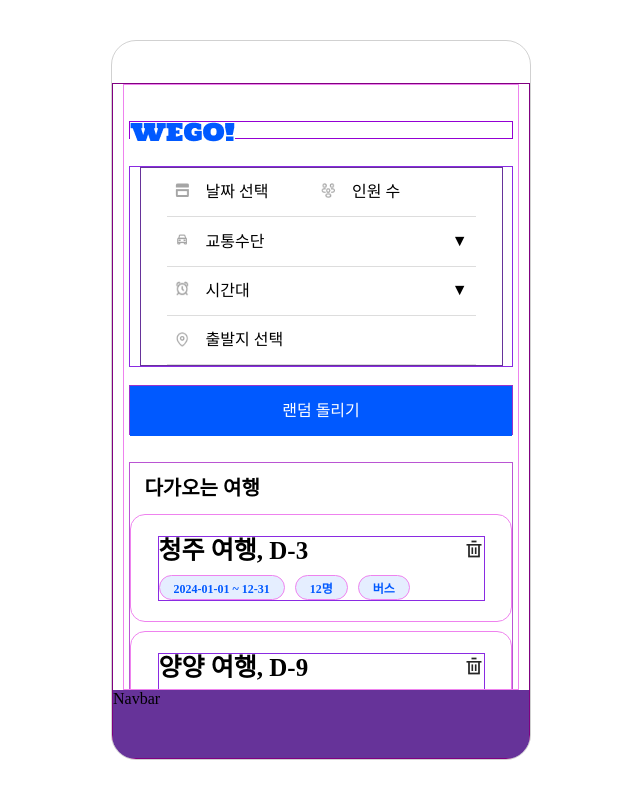
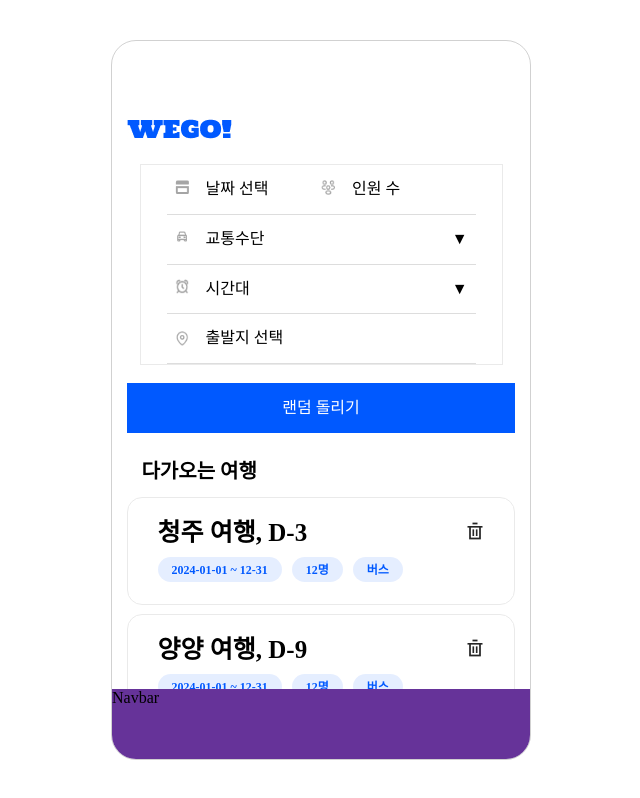
Before and after one commit to UMC-WEGO/WEGO_FE_React, a React (Vite) app in the folder WEGO_FE/: page /home in a window 1280 px wide. Shown: the whole page, without its empty margins (319-959 px from the left). Built offline with nearby package versions, Linux system fonts and the light colour scheme; a web font is replaced by a local one.

Commit message:
design: 가이드라인 제거 (홈화면 및 여행선택화면)

```diff
--- a/WEGO_FE/src/components/feat2/BlueTag.tsx
+++ b/WEGO_FE/src/components/feat2/BlueTag.tsx
@@ -6,7 +6,6 @@ const Item = styled.div`
     padding-right: 14px;
     padding-left: 14px;
 
-    border: 1px solid violet;
     border-radius: 13px;
 
     font-size: 12px;
--- a/WEGO_FE/src/components/feat2/DestinationFilter.tsx
+++ b/WEGO_FE/src/components/feat2/DestinationFilter.tsx
@@ -16,7 +16,7 @@ const FilterBox = styled.div`
   flex-direction: column;
   align-items: center;
 
-  border: 1px solid rebeccapurple;
+  border: 1px solid rgba(234, 234, 234, 1);
   background-color: #fff;
 `
 
--- a/WEGO_FE/src/components/feat2/PlanedCard.tsx
+++ b/WEGO_FE/src/components/feat2/PlanedCard.tsx
@@ -5,7 +5,7 @@ import BlueTag from "./BlueTag";
 // "다가오는 여행"
 
 const PlanedCardBox = styled.div`
-  border: 1px solid violet;
+  border: 1px solid rgba(234, 234, 234, 1);
   border-radius: 15px;
   margin-bottom: 9px;
 
@@ -15,8 +15,6 @@ const PlanedCardBox = styled.div`
 `
 
 const PlanedCardHug = styled.div`
-  border: 1px solid blueviolet;
-
   width: 327px;
   height: 65px;
   margin: auto;
@@ -38,21 +36,6 @@ const PlanedCard_row2 = styled.div`
   gap: 10px;
 
   height: 25px;
-`
-const PlanedCard_element = styled.div`
-  color: #0059FF;
-  font-size: 12px;
-  font-weight: 700;
-
-  height: 100%;
-  border-radius: 8px;
-
-  padding-top: 4px;
-  padding-bottom: 4px;
-  padding-left: 9px;
-  padding-right: 9px;
-
-  background-color: rgba(0, 89, 255, 0.1);
 `
 
 const DeleteBtn = styled.button`
--- a/WEGO_FE/src/pages/feat_2/home-travel-select/TravelSelectPage.tsx
+++ b/WEGO_FE/src/pages/feat_2/home-travel-select/TravelSelectPage.tsx
@@ -15,8 +15,6 @@ const AppContainer = styled.p`
 
   width: 100%;
   margin-top: 42px;
-
-  border: 1px solid purple;
 `
 
 // 스크롤 되는 영역
@@ -24,8 +22,6 @@ const ScrollArea = styled.div`
   overflow-y: auto;
 
   width: 95%;
-
-  border: 1px solid violet;
 `
 
 // 툴바 영역 (뒤로가기, 공유 버튼 영역)
@@ -36,8 +32,6 @@ const ToolBarContainer = styled.div`
 
   display: flex;
   justify-content: space-between;
-
-  border: 1px solid darkviolet;
 `
 
 // "여행지를 선정하세요" 영역
@@ -49,8 +43,6 @@ const PlanContainer = styled.div`
 
   display: flex;
   justify-content: center;
-
-  border: 1px solid darkviolet;
 `
 
 // 여행지 선택 버튼 영역
@@ -62,8 +54,6 @@ const DestinationContainer = styled.div`
   display: flex;
   justify-content: center;
   gap: 10px;
-
-  border: 1px solid darkviolet;
 `
 
 // 즉흥 게시판 영역
@@ -72,8 +62,6 @@ const PostContainer = styled.div`
 
   margin-top: 32px;
   height: 297px;
-
-  border: 1px solid darkviolet;
 `
 const PostArea = styled.div`
   border: 1px solid gray;
@@ -98,8 +86,6 @@ const SubmitBtnContainer = styled.div`
   margin-top: 32px;
   margin-bottom: 36px;
   height: 50px;
-
-  border: 1px solid darkviolet;
 `
 // --- --- ---
 // --- --- ---
@@ -219,7 +205,7 @@ function TravelSelectPage() {
               <button>더보기</button>
             </Title>
             <PostArea>
-              {samplePopular.map((popular) => (
+              {samplePopular.slice(0, 2).map((popular) => (
                 <PostCard props={popular}/>
               ))}
             </PostArea>
--- a/WEGO_FE/src/pages/feat_2/home/HomePage.tsx
+++ b/WEGO_FE/src/pages/feat_2/home/HomePage.tsx
@@ -22,8 +22,6 @@ const AppContainer = styled.p`
 
   width: 100%;
   margin-top: 42px;
-
-  border: 1px solid purple;
 `
 
 // 스크롤 되는 영역 : navbar 제외한 영역
@@ -31,8 +29,6 @@ const ScrollArea = styled.div`
   overflow-y: auto;
 
   width: 95%;
-
-  border: 1px solid violet;
 `
 
 // 하단 탭 내비게이터 영역
@@ -45,14 +41,12 @@ const NavbarArea = styled.div`
 `
 
 // --- --- ---
-// 로고 영역
+// 로고 영역홈 화면
 const LogoContainer = styled.div`
   margin: 5px;
 
   margin-top: 36px;
   height: 18px;
-
-  border: 1px solid darkviolet;
 `
 
 // 여행 조건 선택 영역
@@ -63,8 +57,6 @@ const SelectorContainer = styled.div`
 
   display: flex;
   justify-content: center;
-
-  border: 1px solid blueviolet;
 `
 
 // 랜덤 돌리기 버튼 영역
@@ -73,8 +65,6 @@ const RandomBtnContainer = styled.div`
 
   margin-top: 18px;
   height: 50px;
-
-  border: 1px solid darkorchid;
 `
 
 // "다가오는 여행" 영역
@@ -83,8 +73,6 @@ const PlanedContainer = styled.div`
 
   margin-top: 27px;
   height: auto;
-
-  border: 1px solid mediumorchid;
 `
 
 // "인기 게시물" 영역
@@ -93,8 +81,6 @@ const PopularPostContainer = styled.div`
 
   margin-top: 27px;
   height: auto;
-
-  border: 1px solid mediumpurple;
 `
 
 // "인기 미션" 영역
@@ -103,8 +89,6 @@ const PopularMissionContainer = styled.div`
 
   margin-top: 27px;
   height: 400px;
-
-  border: 1px solid Indigo;
 `
 // --- --- ---
 // --- --- ---
```
